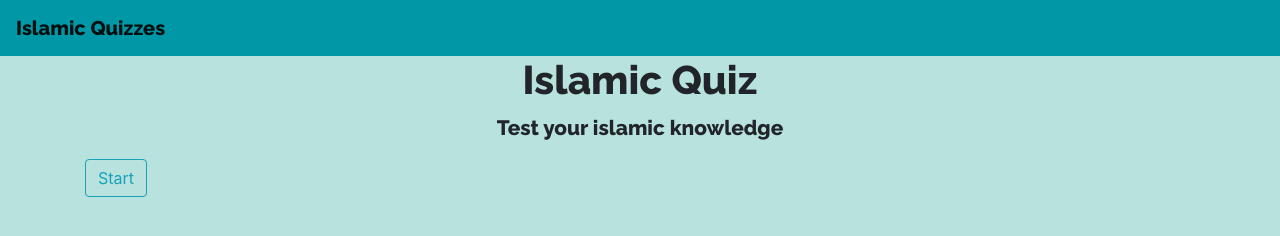
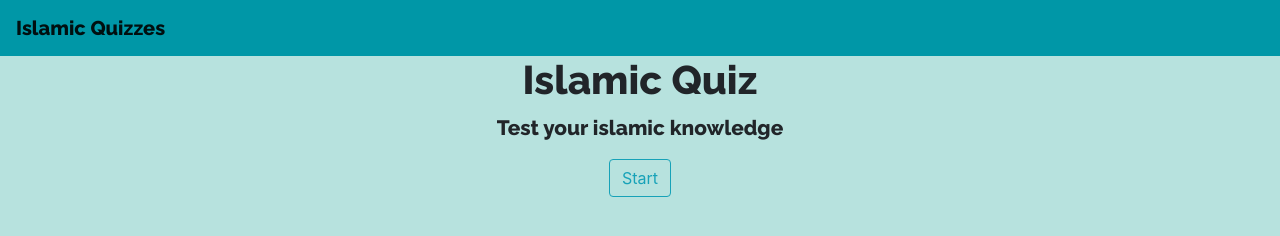
Before and after one commit to makcikroastmah/IslamicQuiz, a plain HTML site: page index.html in a window 1280 px wide. Drawn offline with nearby package versions, Linux system fonts and the light colour scheme; a web font is replaced by a local one.

```diff
--- a/index.html
+++ b/index.html
@@ -26,7 +26,7 @@
     <div id="meantForH1"></div>
 
 
-                <div>
+                <div class="startbuttondiv" >
                     <button id="startbutton" onclick="printH1s();" type="button"  class="btn btn-outline-info">Start</button>
 
                 </div>
--- a/styles.css
+++ b/styles.css
@@ -20,8 +20,9 @@ p  {
    #h1 {
     text-align: center
    }
-   #startbutton {
-       text-align: center
+   .startbuttondiv {
+    text-align: center ;
+    padding-bottom: 20px ;
    }
    #navfrst {
     font-family: 'Raleway', sans-serif;
```
